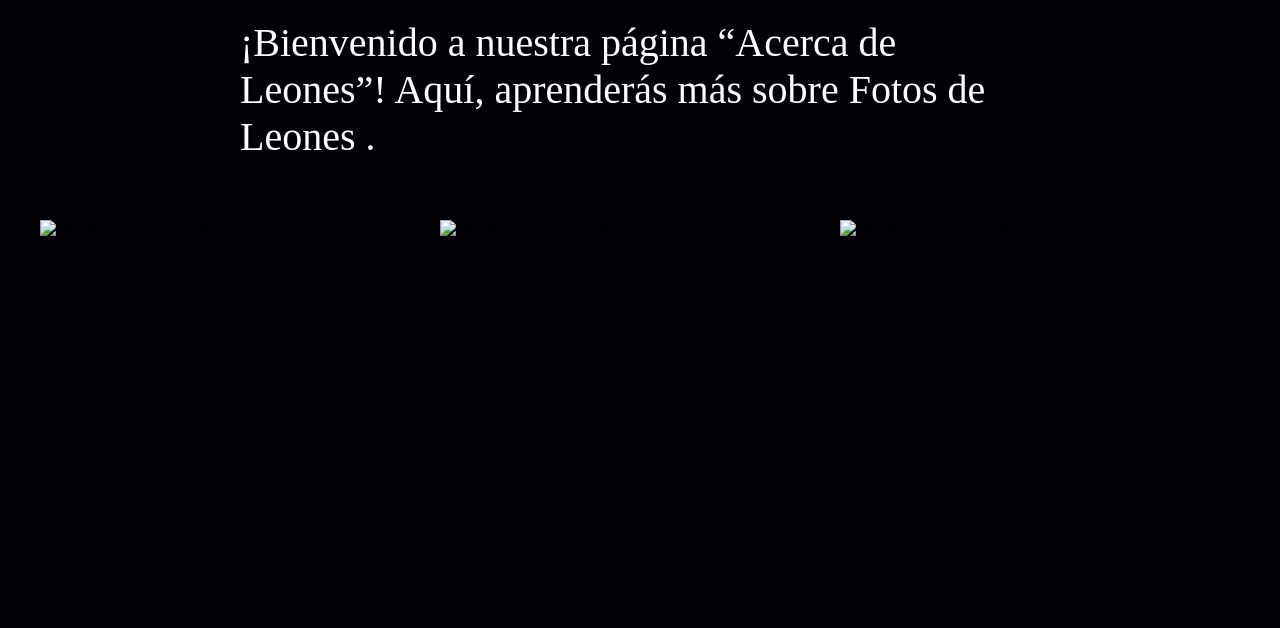
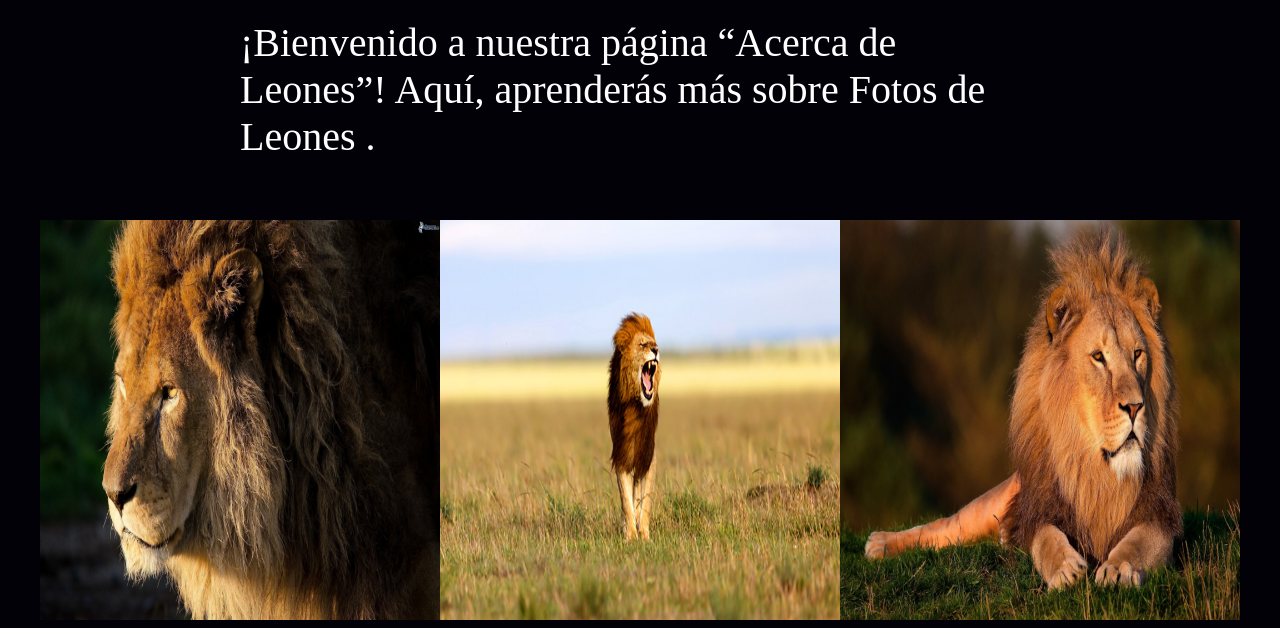
Before and after one commit to Sassileon/miprimerapagina, a plain HTML site: page about.html in a window 1280 px wide. Shown: the part 211-839 px from the top of the page. Drawn offline with Linux system fonts and the light colour scheme.

Commit message:
mi primer web

```diff
--- a/about.html
+++ b/about.html
@@ -34,9 +34,9 @@
 
     </div>
    <div class="img-container">
-<img src="/Sección 8 - Mejorando el contenido y estructura del sitio web/R.jpeg" alt="Descripción de la imagen 1" height="400px" width="400px"/>
-<img src="/Sección 8 - Mejorando el contenido y estructura del sitio web/masai-leon.jpg" alt="Descripción de la imagen 1" height="400px" width="400px"/>
-<img src="/Sección 8 - Mejorando el contenido y estructura del sitio web/23.jpeg" alt="Descripción de la imagen 1" height="400px" width="400px"/>
+<img src="23.jpeg" alt="Descripción de la imagen 1" height="400px" width="400px"/>
+<img src="masai-leon.jpg" alt="Descripción de la imagen 1" height="400px" width="400px"/>
+<img src="R.jpeg" alt="Descripción de la imagen 1" height="400px" width="400px"/>
    </div>
   <script src="index2.js"></script>
 </body>
```
Also changed, not shown: 23.jpeg (added), R.jpeg (added), masai-leon.jpg (added).
